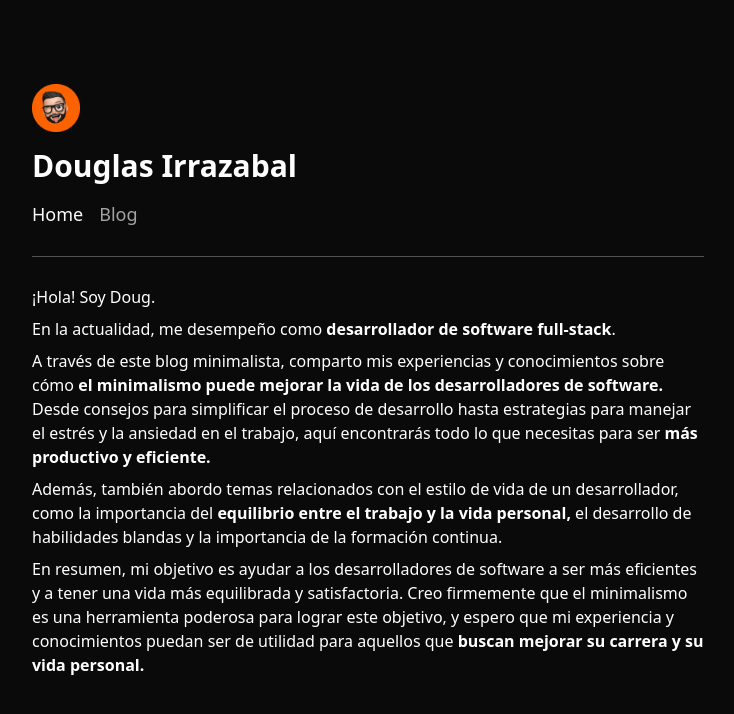
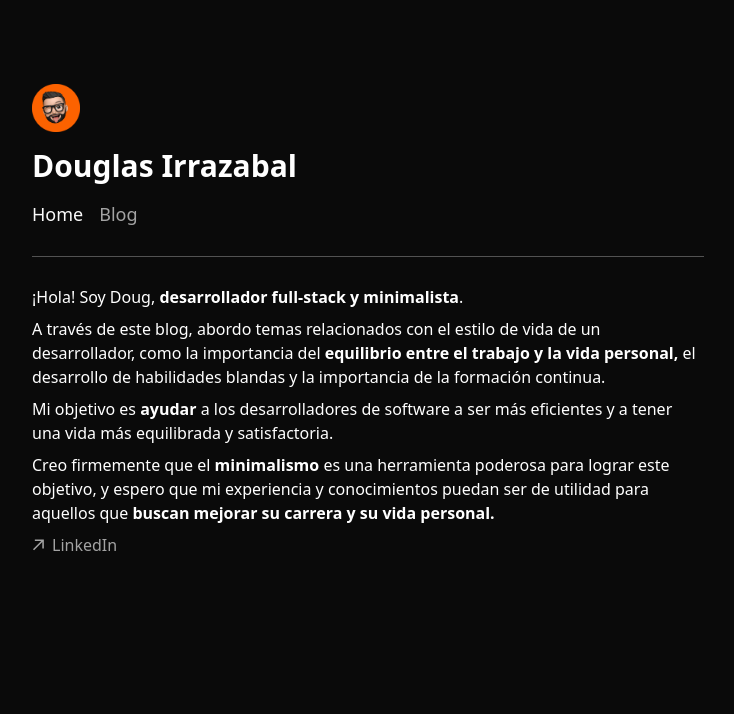
Before and after one commit to DouglasIrrazabal/my-blog, a Next.js app: page / in a window 1280 px wide. Shown: the top 714 px of the page, without its empty margins (272-1006 px from the left). Built offline with nearby package versions, Linux system fonts and the light colour scheme.

Commit message:
take feedbacks from linkedin and applied

```diff
--- a/app/page.tsx
+++ b/app/page.tsx
@@ -1,37 +1,36 @@
+import { ArrowIcon } from "@/components/Icons";
+
 const HomePage = () => {
   return (
     <>
-      <p className="mb-2">¡Hola! Soy Doug.</p>
       <p className="mb-2">
-        En la actualidad, me desempeño como{" "}
-        <b>desarrollador de software full-stack</b>.
+        ¡Hola! Soy Doug, <b>desarrollador full-stack y minimalista</b>.
       </p>
       <p className="mb-2">
-        A través de este blog minimalista, comparto mis experiencias y
-        conocimientos sobre cómo{" "}
-        <b>
-          el minimalismo puede mejorar la vida de los desarrolladores de
-          software.
-        </b>{" "}
-        Desde consejos para simplificar el proceso de desarrollo hasta
-        estrategias para manejar el estrés y la ansiedad en el trabajo, aquí
-        encontrarás todo lo que necesitas para ser{" "}
-        <b>más productivo y eficiente.</b>
-      </p>
-      <p className="mb-2">
-        Además, también abordo temas relacionados con el estilo de vida de un
-        desarrollador, como la importancia del{" "}
+        A través de este blog, abordo temas relacionados con el estilo de vida
+        de un desarrollador, como la importancia del{" "}
         <b>equilibrio entre el trabajo y la vida personal,</b> el desarrollo de
         habilidades blandas y la importancia de la formación continua.
       </p>
       <p className="mb-2">
-        En resumen, mi objetivo es ayudar a los desarrolladores de software a
-        ser más eficientes y a tener una vida más equilibrada y satisfactoria.
-        Creo firmemente que el minimalismo es una herramienta poderosa para
-        lograr este objetivo, y espero que mi experiencia y conocimientos puedan
-        ser de utilidad para aquellos que{" "}
+        Mi objetivo es <b>ayudar</b> a los desarrolladores de software a ser más
+        eficientes y a tener una vida más equilibrada y satisfactoria.
+      </p>
+      <p className="mb-2">
+        Creo firmemente que el <b>minimalismo</b> es una herramienta poderosa
+        para lograr este objetivo, y espero que mi experiencia y conocimientos
+        puedan ser de utilidad para aquellos que{" "}
         <b>buscan mejorar su carrera y su vida personal.</b>
       </p>
+      <a
+        className="flex items-center text-neutral-400 hover:text-neutral-100 transition-all"
+        rel="noopener noreferrer"
+        target="_blank"
+        href="https://www.linkedin.com/in/douglasirrazabal/"
+      >
+        <ArrowIcon />
+        LinkedIn
+      </a>
     </>
   );
 };
--- /dev/null
+++ b/components/Icons.tsx
@@ -0,0 +1,17 @@
+export const ArrowIcon = () => {
+  return (
+    <svg
+      className="mr-2"
+      width="12"
+      height="12"
+      viewBox="0 0 12 12"
+      fill="none"
+      xmlns="http://www.w3.org/2000/svg"
+    >
+      <path
+        d="M2.07102 11.3494L0.963068 10.2415L9.2017 1.98864H2.83807L2.85227 0.454545H11.8438V9.46023H10.2955L10.3097 3.09659L2.07102 11.3494Z"
+        fill="currentColor"
+      />
+    </svg>
+  );
+};
```
